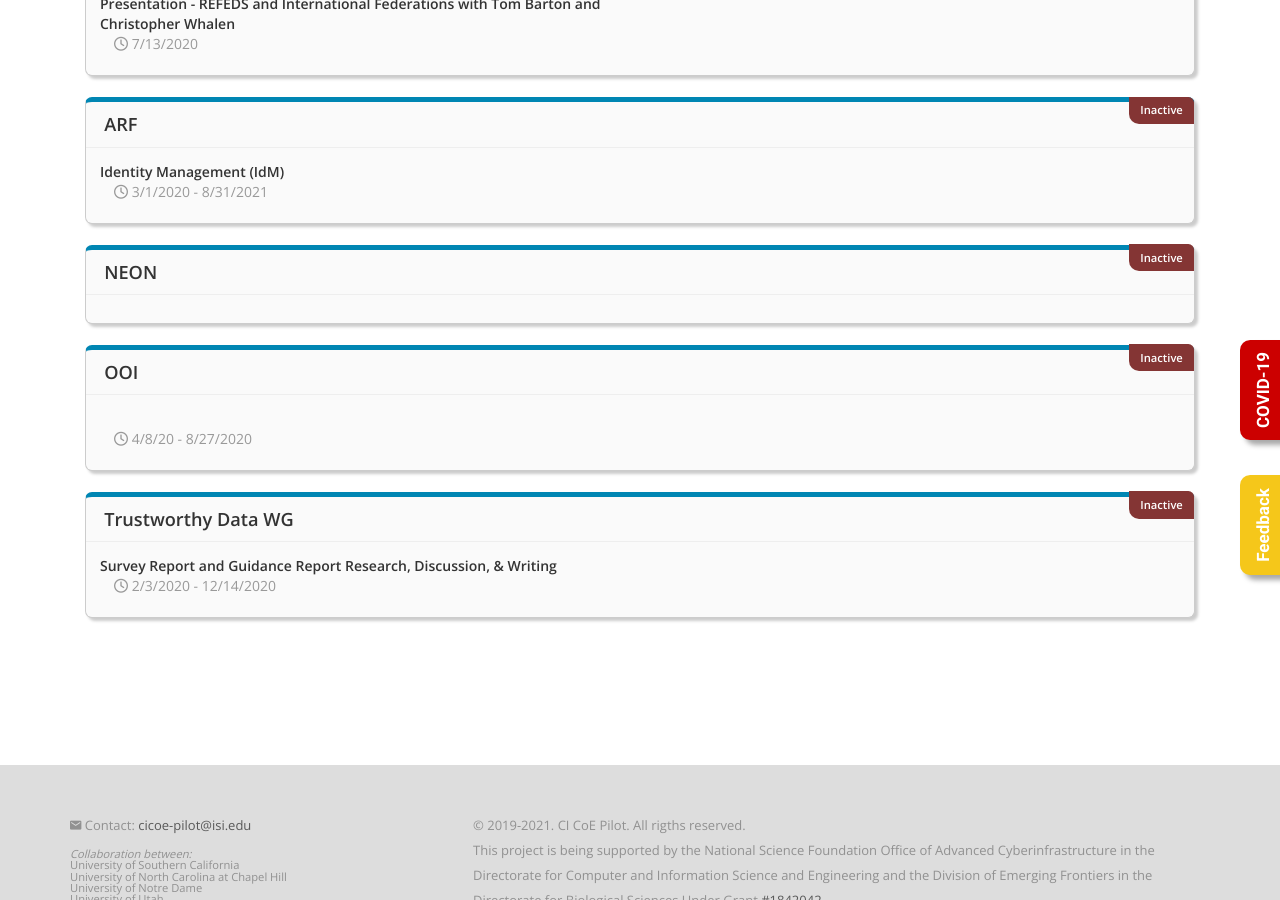
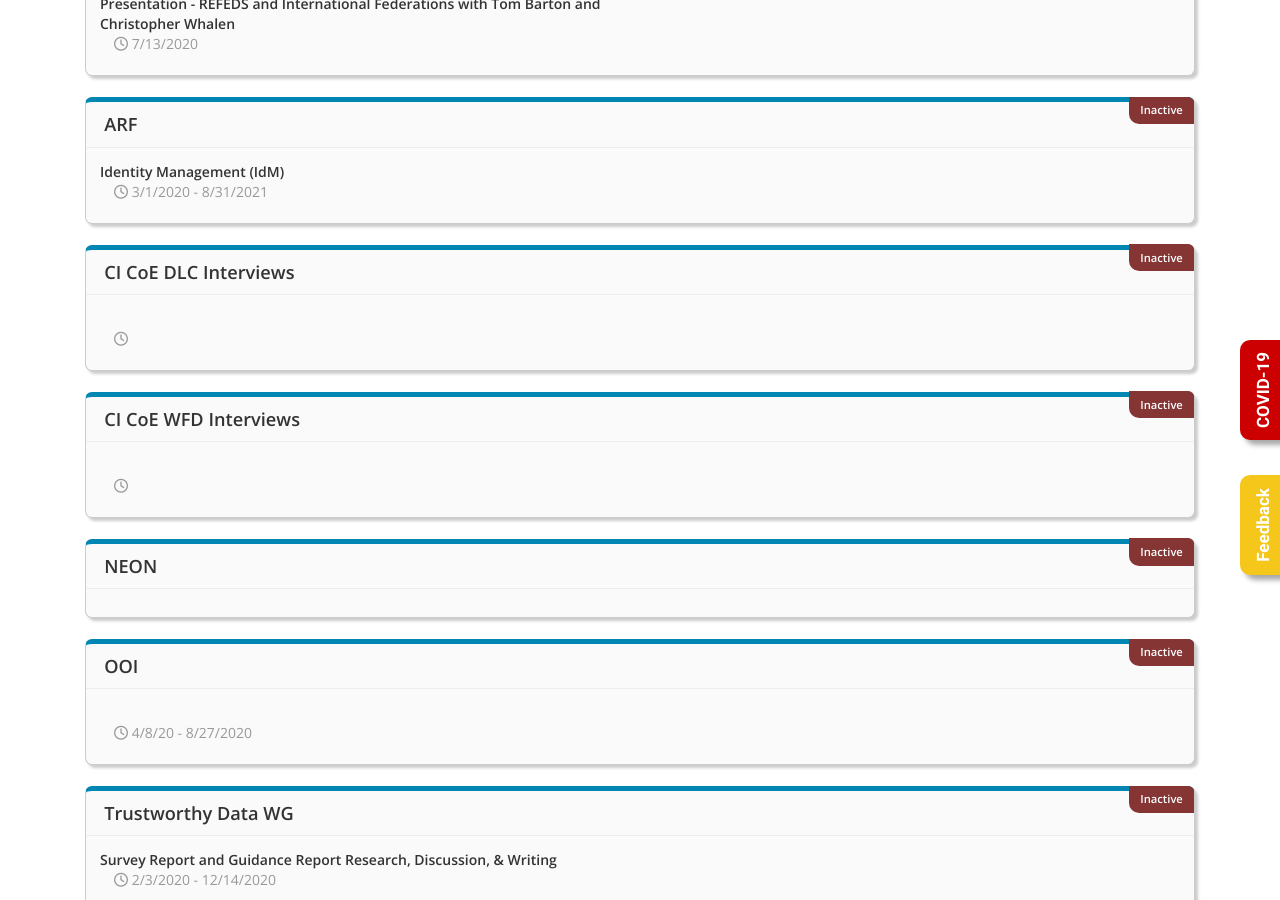
Before and after one commit to cicoe/cicoe.github.io, a Jekyll site: the page built from activities.html, in a window 1280 px wide and 900 px high, scrolled down 1095 px. Built offline with Jekyll 4.4.1, drawn with Linux system fonts in a browser that asks for light colours; nearby versions of some CDN libraries; some web fonts are replaced.

Commit message:
added interviews

```diff
--- a/_data/activities.yml
+++ b/_data/activities.yml
@@ -9,6 +9,18 @@
   activities:
     - title: ""
       timeframe: 4/8/20 - 8/27/2020
+
+- facility: CI CoE DLC Interviews
+  active: false
+  activities:
+    - title: ""
+      timeframe: ""
+
+- facility: CI CoE WFD Interviews
+  active: false
+  activities:
+    - title: ""
+      timeframe: ""
 
 - facility: ARF
   active: false
```
